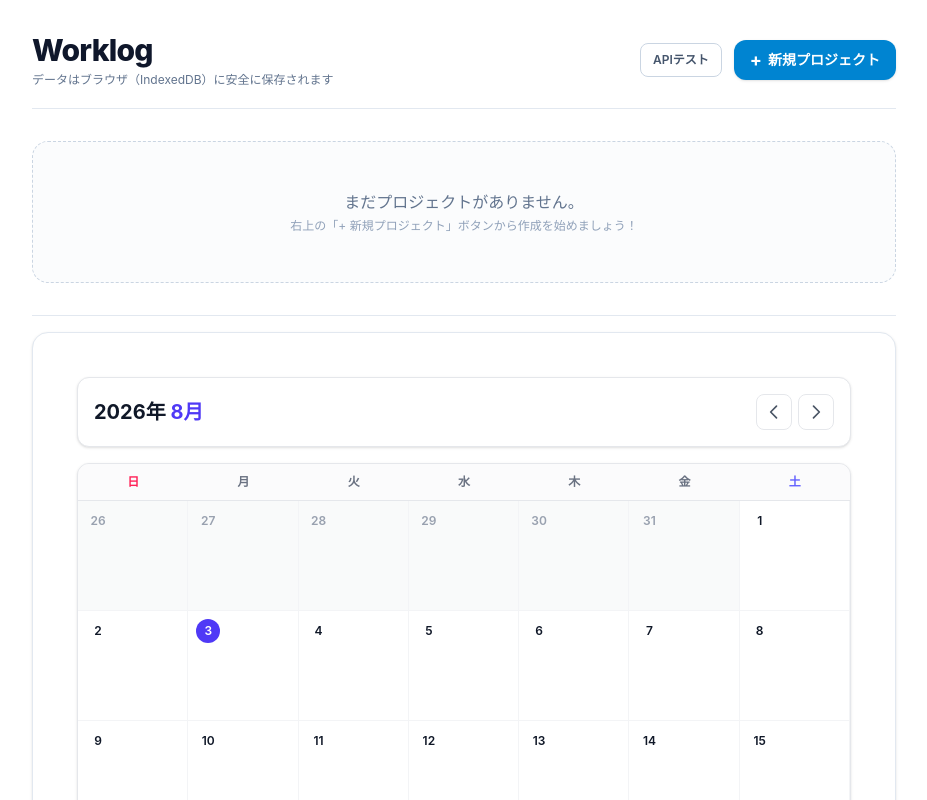
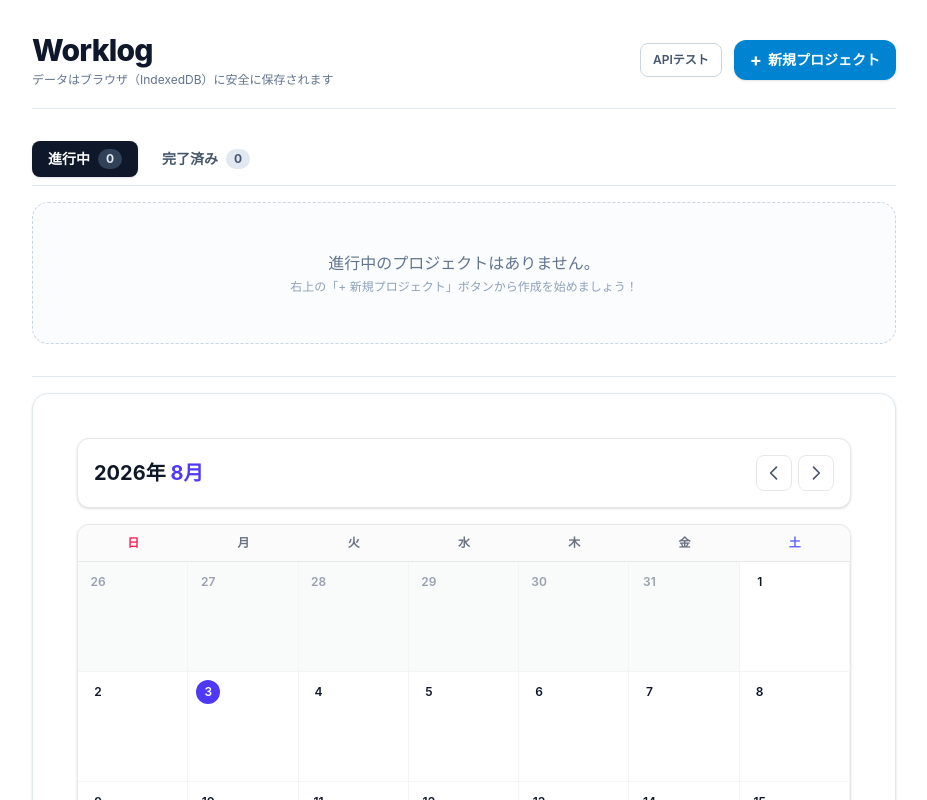
Before and after one commit to kei5o55/worklog-app, a Next.js app: page / in a window 1280 px wide. Shown: the top 800 px of the page, without its empty margins (176-1103 px from the left). Built offline with nearby package versions, Linux system fonts and the light colour scheme.

Commit message:
プロジェクトごとに完了・未完了設定の追加
各プロジェクトに新しくフラグを定義し、ボタンにより完了未完了の切り替え＋フォルダ分けを実装
今後良い感じに拡張予定

```diff
--- a/src/app/page.tsx
+++ b/src/app/page.tsx
@@ -38,6 +38,9 @@ export default function ProjectsPage() {
   const [isCreateOpen, setIsCreateOpen] = useState(false);
   const [sessionsAll, setSessionsAll] = useState<WorkSession[]>([]);
   const [hasMounted, setHasMounted] = useState(false);
+
+  // 表示するタブ（active: 進行中, completed: 完了済み）
+  const [activeTab, setActiveTab] = useState<"active" | "completed">("active");
 
   useEffect(() => {
     setHasMounted(true);
@@ -112,6 +115,20 @@ export default function ProjectsPage() {
     return copy;
   }, [projects]);
 
+  // タブで「進行中」と「完了済み」を分類
+  const filteredProjects = useMemo(() => {
+    return sorted.filter((p) =>
+      activeTab === "completed" ? p.completed : !p.completed
+    );
+  }, [sorted, activeTab]);
+
+  // 件数カウント
+  const counts = useMemo(() => {
+    const completed = projects.filter((p) => p.completed).length;
+    const active = projects.length - completed;
+    return { active, completed };
+  }, [projects]);
+
   const latestCommitMap = useMemo(() => {
     const map = new Map<string, Commit>();
 
@@ -163,6 +180,7 @@ export default function ProjectsPage() {
       targetHours,
       pomodoroWorkMinutes,
       pomodoroBreakMinutes,
+      completed: false,
       createdAt: Date.now(),
     };
 
@@ -170,6 +188,23 @@ export default function ProjectsPage() {
     setProjects(nextProjects);
     await saveProjectsIdb(nextProjects);
     setIsCreateOpen(false);
+  };
+
+  // 完了状態の切り替え関数
+  const onToggleComplete = async (project: Project) => {
+    const nextStatus = !project.completed;
+    const actionLabel = nextStatus ? "完了" : "未完了（進行中）に戻す";
+
+    if (!confirm(`「${project.name}」を${actionLabel}状態に変更しますか？`)) {
+      return;
+    }
+
+    const nextProjects = projects.map((p) =>
+      p.id === project.id ? { ...p, completed: nextStatus } : p
+    );
+
+    setProjects(nextProjects);
+    await saveProjectsIdb(nextProjects);
   };
 
   const onDelete = async (id: string) => {
@@ -215,24 +250,72 @@ export default function ProjectsPage() {
         </div>
       </header>
 
-      {/* Projects List */}
-      <section>
+      {/* Projects List Header & Tabs */}
+      <section className="space-y-4">
+        <div className="flex items-center justify-between border-b border-slate-200 pb-2">
+          <div className="flex gap-2">
+            <button
+              onClick={() => setActiveTab("active")}
+              className={`px-4 py-2 text-sm font-bold rounded-lg transition-colors cursor-pointer flex items-center gap-2 ${
+                activeTab === "active"
+                  ? "bg-slate-900 text-white shadow-sm"
+                  : "text-slate-600 hover:bg-slate-100"
+              }`}
+            >
+              進行中
+              <span
+                className={`px-2 py-0.5 text-xs rounded-full ${
+                  activeTab === "active"
+                    ? "bg-slate-700 text-slate-200"
+                    : "bg-slate-200 text-slate-600"
+                }`}
+              >
+                {counts.active}
+              </span>
+            </button>
+
+            <button
+              onClick={() => setActiveTab("completed")}
+              className={`px-4 py-2 text-sm font-bold rounded-lg transition-colors cursor-pointer flex items-center gap-2 ${
+                activeTab === "completed"
+                  ? "bg-emerald-700 text-white shadow-sm"
+                  : "text-slate-600 hover:bg-slate-100"
+              }`}
+            >
+              完了済み
+              <span
+                className={`px-2 py-0.5 text-xs rounded-full ${
+                  activeTab === "completed"
+                    ? "bg-emerald-800 text-emerald-100"
+                    : "bg-slate-200 text-slate-600"
+                }`}
+              >
+                {counts.completed}
+              </span>
+            </button>
+          </div>
+        </div>
+
         {loading ? (
           <div className="flex items-center justify-center p-12 rounded-2xl border border-dashed border-slate-300 bg-slate-50/50 text-slate-400 font-medium text-sm">
             データを読み込み中...
           </div>
-        ) : sorted.length === 0 ? (
+        ) : filteredProjects.length === 0 ? (
           <div className="text-center py-12 px-4 rounded-2xl border border-dashed border-slate-300 bg-slate-50/50">
             <p className="text-slate-500 font-medium">
-              まだプロジェクトがありません。
+              {activeTab === "active"
+                ? "進行中のプロジェクトはありません。"
+                : "完了済みのプロジェクトはありません。"}
             </p>
+            {activeTab === "active" && (
               <p className="text-xs text-slate-400 mt-1">
                 右上の「+ 新規プロジェクト」ボタンから作成を始めましょう！
               </p>
+            )}
           </div>
         ) : (
           <div className="grid gap-4">
-            {sorted.map((p) => {
+            {filteredProjects.map((p) => {
               const due = p.dueDate?.trim() ? p.dueDate.trim() : "";
               const remain = due ? daysUntil(due) : null;
               const latest = latestCommitMap.get(p.id);
@@ -246,22 +329,38 @@ export default function ProjectsPage() {
               return (
                 <article
                   key={p.id}
-                  className="group relative bg-white border border-slate-200 rounded-2xl p-5 shadow-sm hover:shadow-md transition-shadow duration-200 flex flex-col gap-4"
+                  className={`group relative bg-white border rounded-2xl p-5 shadow-sm hover:shadow-md transition-all duration-200 flex flex-col gap-4 ${
+                    p.completed
+                      ? "border-slate-200 bg-slate-50/60 opacity-80 hover:opacity-100"
+                      : "border-slate-200"
+                  }`}
                 >
                   {/* Top Bar: Name, Status & Actions */}
                   <div className="flex flex-wrap items-center justify-between gap-2 border-b border-slate-100 pb-3">
                     <div className="flex items-center gap-3 flex-wrap">
-                      <h2 className="text-xl font-bold text-slate-900 tracking-tight">
+                      <h2
+                        className={`text-xl font-bold tracking-tight ${
+                          p.completed
+                            ? "line-through text-slate-500"
+                            : "text-slate-900"
+                        }`}
+                      >
                         {p.name}
                       </h2>
 
-                      {isRunning && (
+                      {p.completed && (
+                        <span className="inline-flex items-center gap-1 px-2.5 py-0.5 rounded-full text-xs font-semibold bg-emerald-50 text-emerald-700 border border-emerald-200">
+                          ✓ 完了
+                        </span>
+                      )}
+
+                      {!p.completed && isRunning && (
                         <span className="inline-flex items-center gap-1 px-2.5 py-0.5 rounded-full text-xs font-semibold bg-sky-50 text-sky-700 border border-sky-200 animate-pulse">
                           <span className="w-1.5 h-1.5 rounded-full bg-sky-500"></span>
                           作業中
                         </span>
                       )}
-                      {isPaused && (
+                      {!p.completed && isPaused && (
                         <span className="inline-flex items-center gap-1 px-2.5 py-0.5 rounded-full text-xs font-semibold bg-amber-50 text-amber-700 border border-amber-200">
                           一時停止中
                         </span>
@@ -284,7 +383,7 @@ export default function ProjectsPage() {
                         <span className="font-medium text-slate-600">
                           納期: {due}
                         </span>
-                        {remain != null && (
+                        {remain != null && !p.completed && (
                           <span
                             className={`font-semibold ${
                               remain < 0
@@ -337,19 +436,39 @@ export default function ProjectsPage() {
                   </div>
 
                   {/* Bottom Action Bar */}
-                  <div className="flex items-center gap-2.5 pt-2">
+                  <div className="flex items-center justify-between pt-2 border-t border-slate-100">
+                    <div className="flex items-center gap-2.5">
                       <Link
                         href={`/project/${p.id}`}
                         className="text-xs font-bold text-slate-700 hover:text-slate-900 bg-slate-100 hover:bg-slate-200 px-4 py-2 rounded-lg transition-colors"
                       >
                         詳細を見る
                       </Link>
+                      {!p.completed && (
                         <Link
                           href={`/timer/${p.id}`}
                           className="text-xs font-bold text-white bg-sky-600 hover:bg-sky-700 px-4 py-2 rounded-lg shadow-sm transition-colors"
                         >
                           作業をはじめる
                         </Link>
+                      )}
+                    </div>
+
+                    {/* 完了 / 戻す ボタン */}
+                    <button
+                      onClick={() => onToggleComplete(p)}
+                      className={`text-xs font-bold px-3.5 py-2 rounded-lg transition-colors cursor-pointer flex items-center gap-1.5 ${
+                        p.completed
+                          ? "bg-slate-200 hover:bg-slate-300 text-slate-700"
+                          : "bg-emerald-50 hover:bg-emerald-100 text-emerald-700 border border-emerald-200"
+                      }`}
+                    >
+                      {p.completed ? (
+                        <>↩ 未完了に戻す</>
+                      ) : (
+                        <>✓ 完了にする</>
+                      )}
+                    </button>
                   </div>
                 </article>
               );
--- a/src/logic/types.ts
+++ b/src/logic/types.ts
@@ -11,6 +11,7 @@ export type Project = {
   targetHours?: number;
   pomodoroWorkMinutes?: number;
   pomodoroBreakMinutes?: number;
+  completed:boolean;
 
   // カレンダー表示用
   startDate?: string; // "YYYY-MM-DD"
```
Also changed, not shown: src/components/CalendarDayDetail.tsx (+39 -7 lines). Lines whose indentation alone changed are shown as unchanged.
